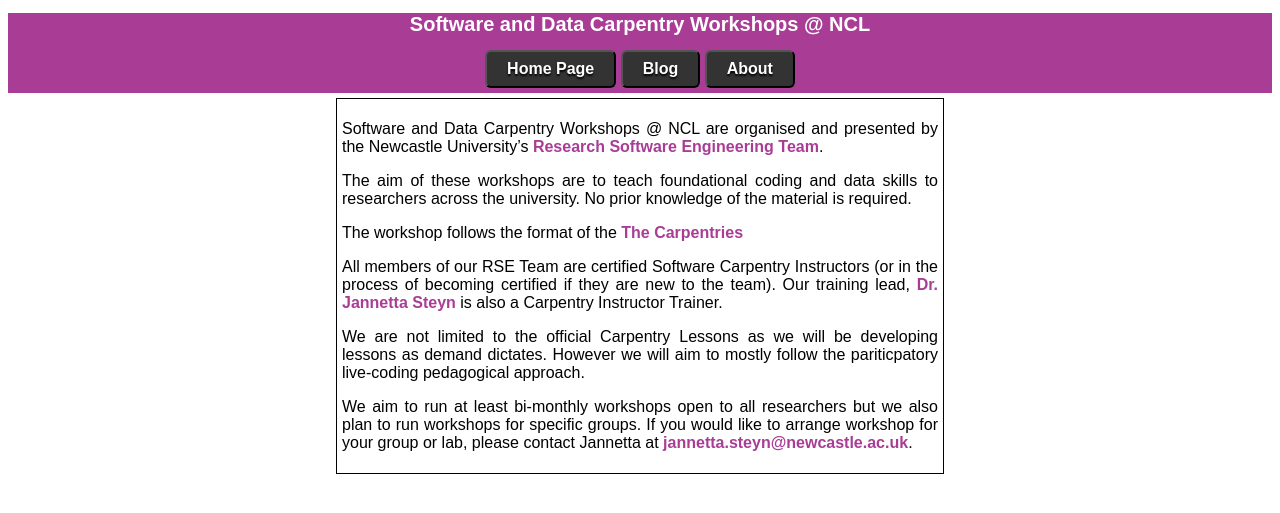
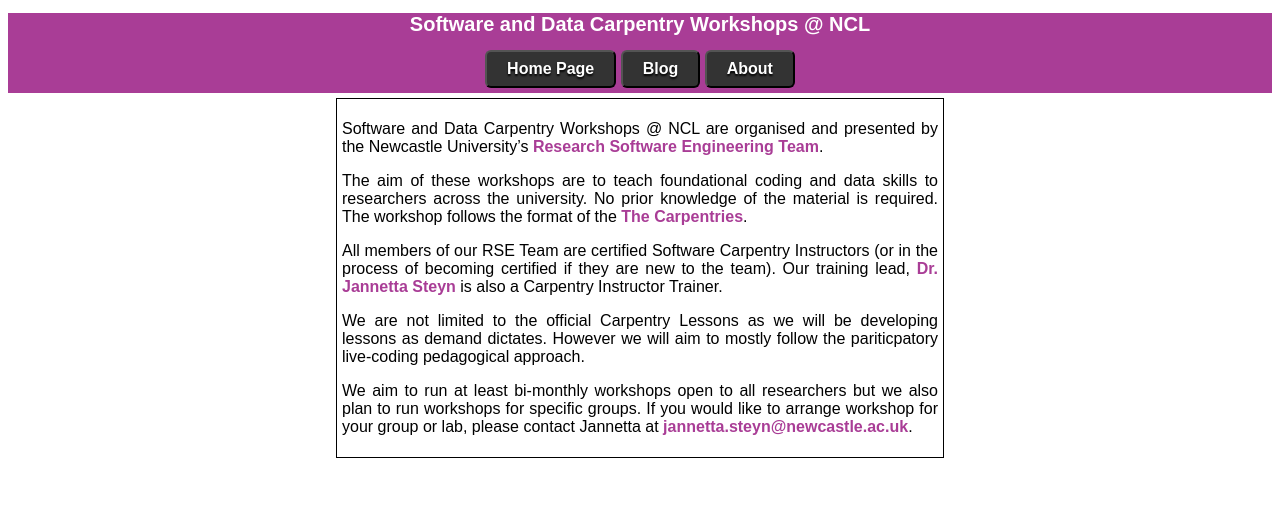
Before and after one commit to NclRSE-Training/software-carpentry, a Jekyll site: the page built from about.md, in a window 1280 px wide. Shown: the top 513 px of the page. Built offline with Jekyll 4.4.1, drawn with Linux system fonts in a browser that asks for light colours.

```diff
--- a/about.md
+++ b/about.md
@@ -5,9 +5,7 @@ title: About
 
 Software and Data Carpentry Workshops @ NCL are organised and presented by the Newcastle University's [Research Software Engineering Team](https://rse.ncldata.dev/).
 
-The aim of these workshops are to teach foundational coding and data skills to researchers across the university. No prior knowledge of the material is required.
-
-The workshop follows the format of the [The Carpentries](https://carpentries.org)
+The aim of these workshops are to teach foundational coding and data skills to researchers across the university. No prior knowledge of the material is required. The workshop follows the format of the [The Carpentries](https://carpentries.org).
 
 All members of our RSE Team are certified Software Carpentry Instructors (or in the process of becoming certified if they are new to the team). Our training lead, [Dr. Jannetta Steyn](https://rse.ncldata.dev/jannetta-steyn) is also a Carpentry Instructor Trainer.
 
```
